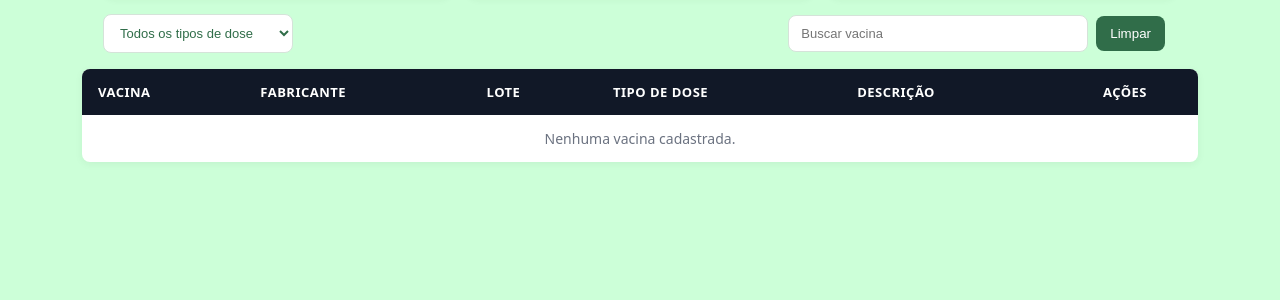
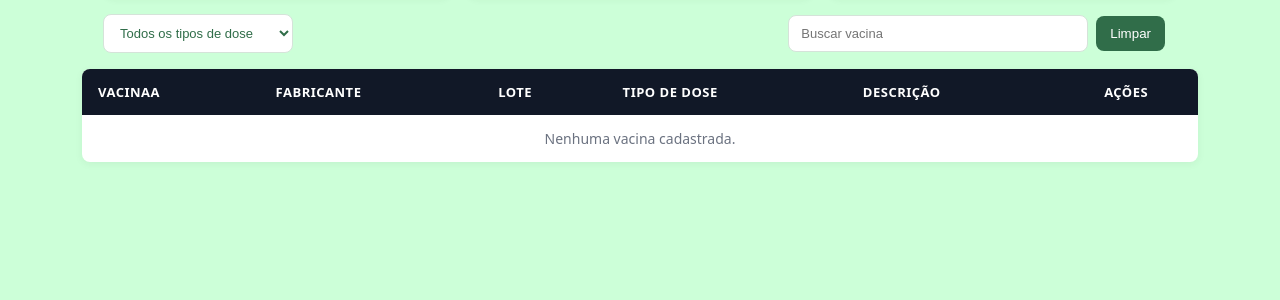
Before and after one commit to jullyapinheiro1-web/SaudeConectada, a Django app: page /vacinas/ in a window 1280 px wide. Shown: the part 291-591 px from the top of the page. Run offline with Django 5.2, Linux system fonts and the light colour scheme; data that the repository does not hold is empty.

Commit message:
alterações na pagina de vacinas 13-10

```diff
--- a/templates/principal/vacina_list.html
+++ b/templates/principal/vacina_list.html
@@ -63,7 +63,7 @@
         <table class="tabela-vacinas">
             <thead>
                 <tr>
-                    <th>Vacina</th>
+                    <th>Vacinaa</th>
                     <th>Fabricante</th>
                     <th>Lote</th>
                     <th>Tipo de Dose</th>
```
